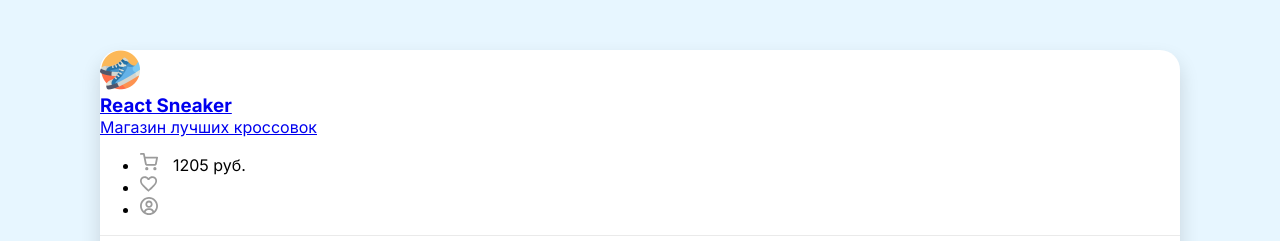
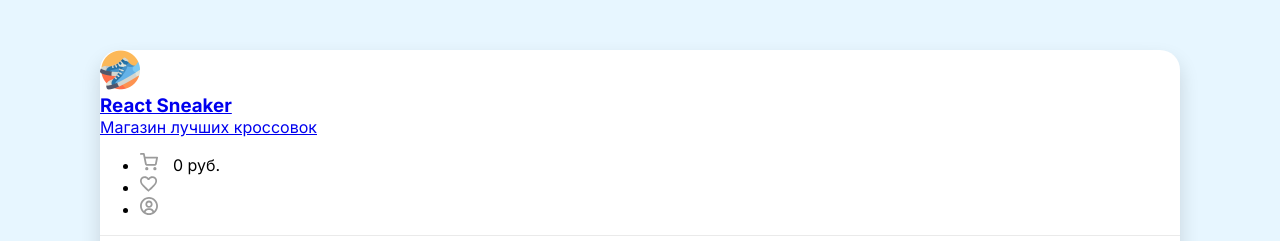
Before and after one commit to etozhesady/reacksneakers, a React (Create React App) app: page / in a window 1280 px wide. Shown: the top 241 px of the page. Built offline with nearby package versions, Linux system fonts and the light colour scheme; no server answers.

Commit message:
add in header total price

```diff
--- a/src/components/Header.js
+++ b/src/components/Header.js
@@ -1,6 +1,10 @@
+import React from "react";
 import { Link } from "react-router-dom";
+import AppContext from "../context";
 
 function Header(props) {
+  const { cartItems } = React.useContext(AppContext);
+  const totalPrice = cartItems.reduce((sum, obj) => obj.price + sum, 0);
   return (
     <header className="d-flex justify-between align-center p-40">
       <Link to="/">
@@ -15,7 +19,7 @@
       <ul className="d-flex">
         <li onClick={props.onClickCart} className="mr-30 cu-p">
           <img width={18} height={18} src="/img/cart.svg" alt="Cart" />
-          <span>1205 руб.</span>
+          <span>{totalPrice} руб.</span>
         </li>
         <li className="mr-10 cu-p">
           <Link to="/favorites">
```
